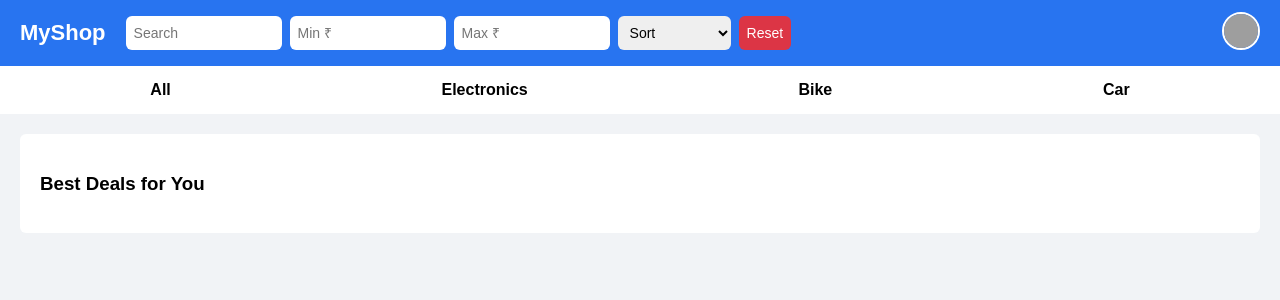
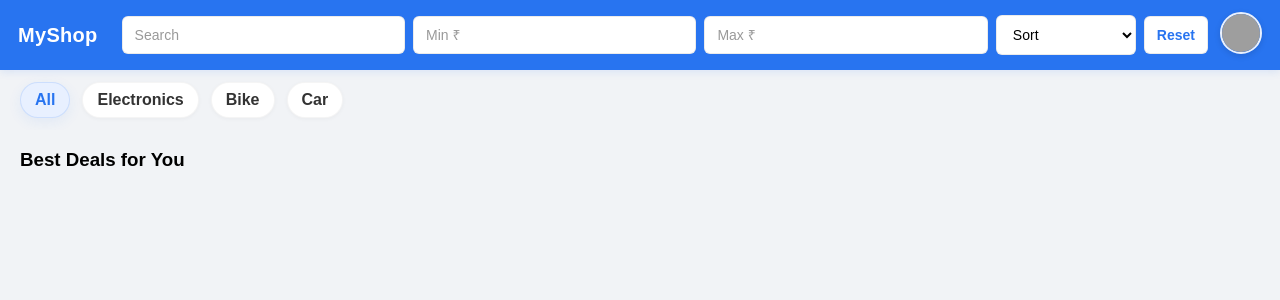
Before and after one commit to tharun102005/SecondhandThings, a Flask app: template templates/buy.html in a window 1280 px wide. Shown: the top 300 px of the page. Run offline with Flask 3, Linux system fonts and the light colour scheme; the template is opened without the code that fills it, so the values that code supplies are empty; grey boxes are pictures that could not be loaded.

Commit message:
second commit

```diff
--- a/otp_store.json
+++ b/otp_store.json
@@ -8,5 +8,10 @@
         "otp": "134096",
         "created_at": "2026-01-28T21:25:33.798314",
         "expires_at": "2026-01-28T21:30:33.798329"
+    },
+    "prithikamanavalan22@gmail.com": {
+        "otp": "519553",
+        "created_at": "2026-01-29T16:04:30.493184",
+        "expires_at": "2026-01-29T16:09:30.493202"
     }
 }
--- a/templates/buy.html
+++ b/templates/buy.html
@@ -14,16 +14,24 @@ body{
 /* HEADER */
 .header{
     background:#2874f0;
-    padding:12px 20px;
+    padding:12px 18px;
     display:flex;
     align-items:center;
     color:white;
+    position:sticky;
+    top:0;
+    z-index:1000;
+    box-shadow:0 2px 8px rgba(40,116,240,0.12);
+    gap:12px;
+    flex-wrap:wrap;
 }
 
 .logo{
-    font-size:22px;
-    font-weight:bold;
-    margin-right:20px;
+    font-size:20px;
+    font-weight:700;
+    margin-right:12px;
+    color:white;
+    letter-spacing:0.3px;
 }
 
 .search-box{
@@ -32,26 +40,31 @@ body{
     gap:8px;
 }
 
+.search-box{
+    flex:1 1 480px;
+    display:flex;
+    gap:8px;
+    align-items:center;
+    background:transparent;
+}
 .search-box input,
 .search-box select,
 .search-box button{
-    padding:8px;
+    padding:10px 12px;
     border-radius:6px;
-    border:none;
+    border:1px solid rgba(0,0,0,0.08);
     font-size:14px;
+    background: #fff;
 }
-
-.search-box input{ width:140px; }
-
+.search-box input{ flex:1 1 220px; min-width:120px }
+.search-box input::placeholder{ color:#999 }
+.search-box select{ width:140px }
 .search-box button{
-    background:#dc3545;
-    color:white;
+    background:#fff;
+    color:#2874f0;
+    border:1px solid rgba(0,0,0,0.08);
     cursor:pointer;
-}
-
-/* PROFILE */
-.header-links{
-    margin-left:auto;
+    font-weight:600;
 }
 
 .profile-menu{
@@ -59,11 +72,13 @@ body{
 }
 
 .profile-img{
-    width:34px;
-    height:34px;
+    width:38px;
+    height:38px;
     border-radius:50%;
     cursor:pointer;
-    border:2px solid white;
+    border:2px solid rgba(255,255,255,0.9);
+    box-shadow:0 2px 6px rgba(0,0,0,0.12);
+    object-fit:cover;
 }
 
 .profile-dropdown{
@@ -90,72 +105,105 @@ body{
 
 /* CATEGORIES */
 .categories{
-    background:white;
+    background:transparent;
     display:flex;
-    justify-content:space-around;
-    padding:15px;
+    gap:12px;
+    padding:12px 20px;
+    align-items:center;
+    overflow:auto;
 }
-
 .category{
     cursor:pointer;
-    font-weight:bold;
+    font-weight:600;
+    padding:8px 14px;
+    border-radius:20px;
+    color:#333;
+    background: #fff;
+    border:1px solid rgba(0,0,0,0.04);
+    box-shadow:0 1px 4px rgba(0,0,0,0.04);
+}
+.category.active{
+    background:#e8f0ff;
+    color:#2874f0;
+    border-color:rgba(40,116,240,0.14);
+    box-shadow:0 4px 14px rgba(40,116,240,0.08);
 }
 
 /* PRODUCTS */
 .section{
-    background:white;
-    margin:20px;
-    padding:20px;
-    border-radius:6px;
+    margin:18px 20px;
 }
 
 .products{
     display:grid;
-    grid-template-columns:repeat(auto-fill,minmax(250px,1fr));
-    gap:20px;
+    grid-template-columns:repeat(auto-fit,minmax(200px,1fr));
+    gap:18px;
 }
 
 .card{
-    background:white;
-    border-radius:10px;
+    background:#fff;
+    border-radius:12px;
     padding:12px;
-    box-shadow:0 2px 6px rgba(0,0,0,.2);
+    box-shadow:0 6px 20px rgba(15,30,60,0.06);
     cursor:pointer;
+    display:flex;
+    flex-direction:column;
+    align-items:center;
+    text-align:center;
+    transition:transform .12s ease, box-shadow .12s ease;
 }
+.card:hover{ transform:translateY(-6px); box-shadow:0 12px 30px rgba(15,30,60,0.08); }
 
 .img-box{
-    height:200px;
+    height:160px;
+    width:100%;
     border-radius:10px;
     overflow:hidden;
-    background:#fff;
+    background:#fafafa;
+    display:flex;
+    align-items:center;
+    justify-content:center;
 }
 
 .slide-img{
-    width:100%;
-    height:100%;
+    max-width:100%;
+    max-height:100%;
     object-fit:contain;
 }
 
 .price{
     font-size:16px;
-    color:green;
-    font-weight:bold;
-    margin-top:6px;
+    color:#12a454;
+    font-weight:700;
+    margin-top:10px;
 }
+
+.model-name{ margin-top:6px; font-weight:700; color:#222; }
 
 /* WISHLIST */
 .wishlist-btn{
-    margin-top:8px;
+    margin-top:10px;
     background:#ff4d88;
     color:white;
     border:none;
-    padding:6px 14px;
-    border-radius:20px;
+    padding:8px 16px;
+    border-radius:999px;
     cursor:pointer;
+    font-weight:600;
+    box-shadow:0 6px 18px rgba(255,77,136,0.12);
+    transition:background .12s ease, transform .08s ease;
+}
+.wishlist-btn:active{ transform:scale(.98) }
+.wishlist-btn.added{
+    background:#28a745;
+    box-shadow:0 6px 18px rgba(40,164,84,0.12);
 }
 
-.wishlist-btn.added{
-    background:#28a745;
+/* Responsive tweaks */
+@media (max-width:700px){
+    .search-box{ flex-basis:100%; padding:8px 0 }
+    .categories{ padding:10px }
+    .section{ margin:12px 12px }
 }
 </style>
 </head>
@@ -197,10 +245,10 @@ body{
 
 <!-- CATEGORIES -->
 <div class="categories">
-    <div class="category" onclick="filterType('')">All</div>
-    <div class="category" onclick="filterType('Electronic')">Electronics</div>
-    <div class="category" onclick="filterType('Bike')">Bike</div>
-    <div class="category" onclick="filterType('Car')">Car</div>
+    <div class="category active" data-type="" onclick="filterType('')">All</div>
+    <div class="category" data-type="Electronic" onclick="filterType('Electronic')">Electronics</div>
+    <div class="category" data-type="Bike" onclick="filterType('Bike')">Bike</div>
+    <div class="category" data-type="Car" onclick="filterType('Car')">Car</div>
 </div>
 
 <!-- PRODUCTS -->
@@ -236,6 +284,13 @@ fetch("/get-items")
 
 /* FILTER HANDLERS */
 function filterType(t){ currentType=t; applyFilters(); }
+function filterType(t){
+    currentType = t;
+    document.querySelectorAll('.category').forEach(el=>{
+        el.classList.toggle('active', (el.dataset.type||'') === (t||''));
+    });
+    applyFilters();
+}
 
 searchInput.oninput = () => {
     searchText = searchInput.value.toLowerCase();
@@ -303,7 +358,7 @@ function showItems(items){
             </div>
 
             <div class="price">₹ ${i.price}</div>
-            <div><b>Model:</b> ${i.model}</div>
+            <div class="model-name">${i.model}</div>
 
             <button class="wishlist-btn ${isAdded ? 'added' : ''}"
                 onclick="toggleWishlist(event,this,'${i.id}')">
```
Also changed, not shown: static/uploads/WhatsApp_Image_2026-01-29_at_9.56.06_AM.jpeg (added), static/uploads/download_2.jpg (added), static/uploads/download_32.jpg (added).
